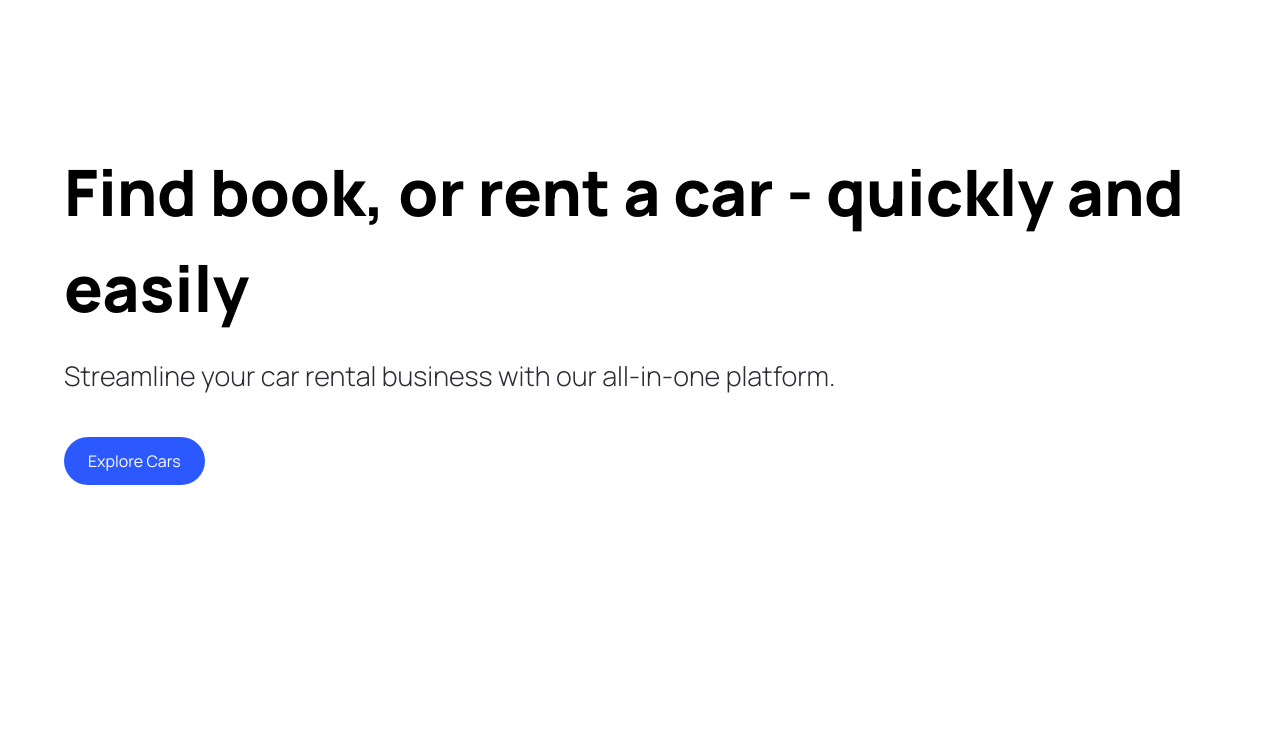
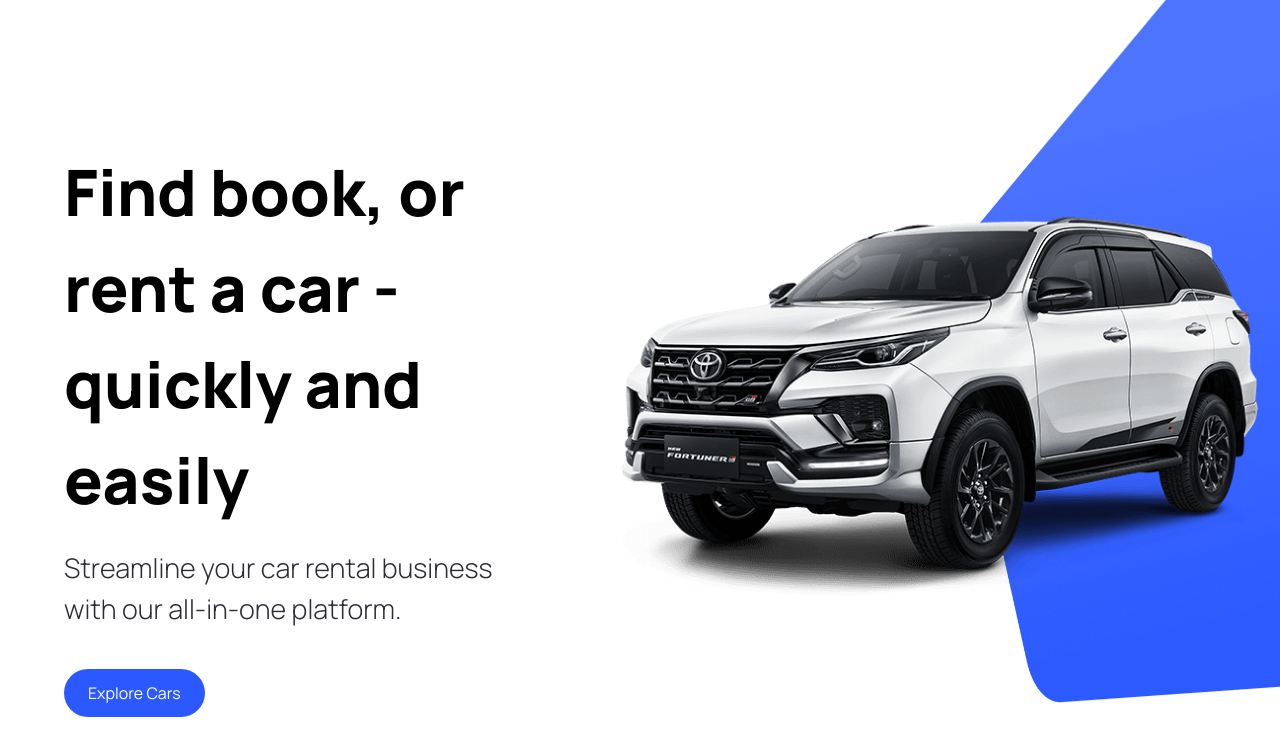
Before and after one commit to AhmadPiracha/wheely, a Next.js app: page / in a window 1280 px wide. Shown: the top 756 px of the page. Built offline with nearby package versions, Linux system fonts and the light colour scheme.

Commit message:
Main Page Completed

```diff
--- a/components/MainPage.tsx
+++ b/components/MainPage.tsx
@@ -22,6 +22,13 @@
                     handleClick={handleScroll}
                 />
             </div>
+
+            <div className="hero__image-container">
+                <div className="hero__image">
+                    <Image src="/hero.png" alt="Main" fill className='object-contain' />
+                <div className="hero__image-overlay"></div>
+                </div>
+            </div>
         </div>
     )
 }
```
